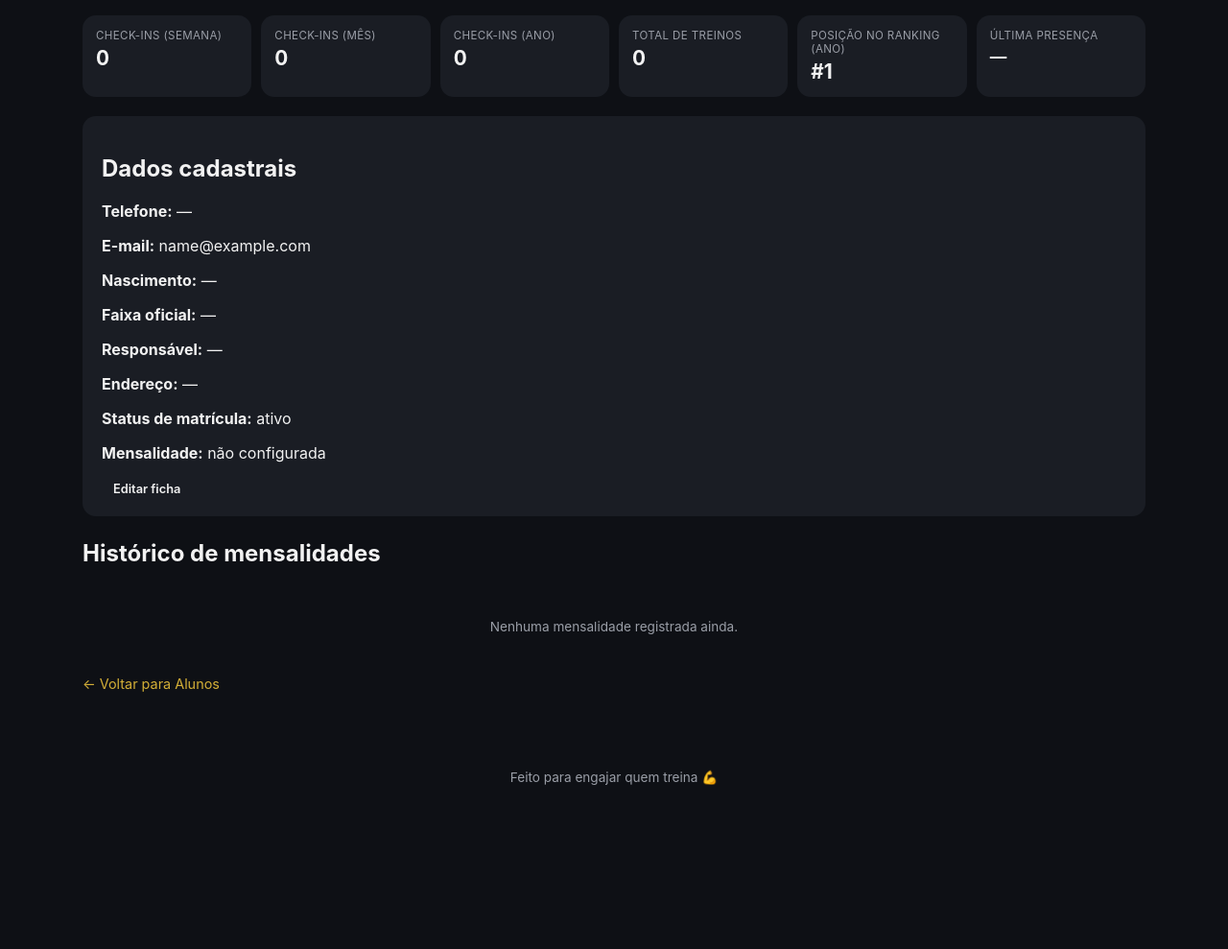
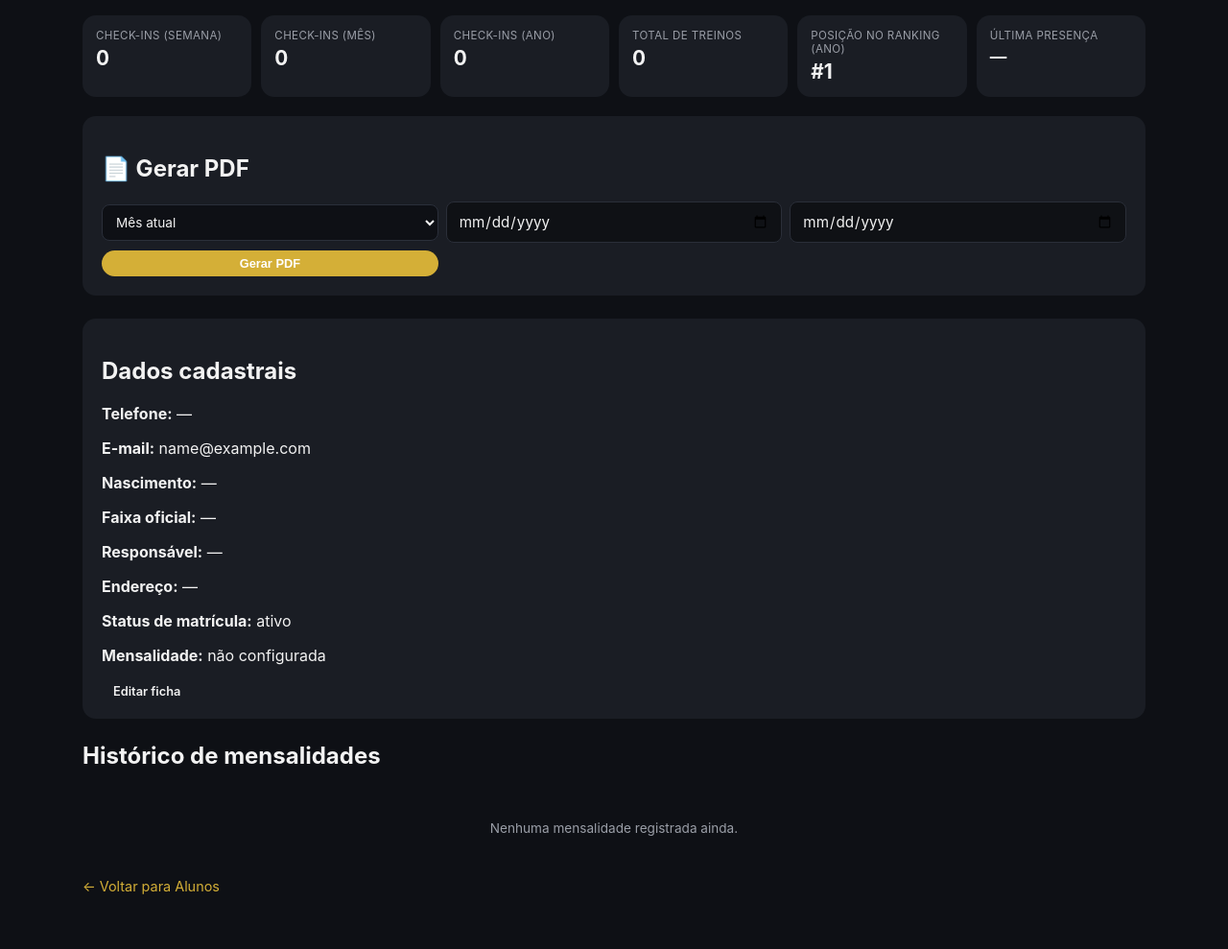
Before and after one commit to Othilbh/App-Elite, a Flask app: page /admin/alunos/1/financeiro in a window 1280 px wide. Shown: the part 185-1174 px from the top of the page at 96% size. Before the commit the page ends 1003 px from the top, so only its background shows below. Run offline with Flask 3, Linux system fonts and the light colour scheme; the visitor is signed in with stand-in values (Sample User, id 1); data comes from the database, SQL or seed files in the repository; data that the repository does not hold is empty; some libraries are stand-ins or nearby versions.

Commit message:
Adiciona exportacao de relatorios em PDF (individual e geral da academia)
- ReportLab para gerar PDFs profissionais em A4 (sem dependencia de bibliotecas de sistema)
- Relatorio individual: cabecalho com logo, resumo financeiro, historico de mensalidades com linhas coloridas por status (verde/amarelo/vermelho/cinza), totais do periodo
- Relatorio geral da academia: lista de todos os alunos com situacao, valores pago/pendente/atrasado e totais consolidados
- Selecao de periodo em ambos: mes atual, ultimos 3/6/12 meses, todo o historico, ou intervalo personalizado
- Botao 'Gerar PDF' no perfil financeiro do aluno; botao de relatorio geral na tela de Mensalidades
- Testado: geracao dos dois PDFs em varios periodos (mes atual, todo historico, personalizado), aluno sem mensalidade nenhuma, verificado visualmente via conversao pra imagem e extracao de texto

```diff
--- a/app.py
+++ b/app.py
@@ -10,6 +10,13 @@ from flask import (Flask, flash, g, redirect, render_template, request,
 from openpyxl import Workbook
 from openpyxl.styles import Alignment, Font, PatternFill
 from PIL import Image, UnidentifiedImageError
+from reportlab.lib import colors as rl_colors
+from reportlab.lib.enums import TA_CENTER, TA_RIGHT
+from reportlab.lib.pagesizes import A4
+from reportlab.lib.styles import ParagraphStyle, getSampleStyleSheet
+from reportlab.lib.units import mm
+from reportlab.platypus import (Image as RLImage, Paragraph, SimpleDocTemplate,
+                                 Spacer, Table, TableStyle)
 from werkzeug.security import check_password_hash, generate_password_hash
 from werkzeug.utils import secure_filename
 
@@ -658,6 +665,322 @@ def billing_indicator(student_id):
     return "yellow" if row["status"] == "pendente" else None
 
 
+SITUACAO_LABELS = {
+    "green": "Em dia",
+    "yellow": "Pendente",
+    "red": "Atrasado",
+    None: "Sem mensalidade cadastrada",
+}
+
+PERIODO_LABELS = {
+    "mes_atual": "Mês atual",
+    "3m": "Últimos 3 meses",
+    "6m": "Últimos 6 meses",
+    "12m": "Últimos 12 meses",
+    "todo": "Todo o histórico",
+}
+
+
+def period_months_set(periodo, inicio="", fim=""):
+    """Retorna (set_de_(mes,ano) ou None-pra-'sem filtro', label)."""
+    today = date.today()
+    if periodo == "mes_atual":
+        return {(today.month, today.year)}, PERIODO_LABELS["mes_atual"]
+    if periodo in ("3m", "6m", "12m"):
+        n = {"3m": 3, "6m": 6, "12m": 12}[periodo]
+        months = set()
+        m, y = today.month, today.year
+        for _ in range(n):
+            months.add((m, y))
+            m, y = add_months(m, y, -1)
+        return months, PERIODO_LABELS[periodo]
+    if periodo == "custom" and inicio and fim:
+        try:
+            ini_d = date.fromisoformat(inicio)
+            fim_d = date.fromisoformat(fim)
+        except ValueError:
+            return None, PERIODO_LABELS["todo"]
+        months = set()
+        m, y = ini_d.month, ini_d.year
+        guard = 0
+        while (y, m) <= (fim_d.year, fim_d.month) and guard < 600:
+            months.add((m, y))
+            m, y = add_months(m, y, 1)
+            guard += 1
+        return months, f"{inicio} a {fim}"
+    return None, PERIODO_LABELS["todo"]
+
+
+def filter_mensalidades_by_period(rows, periodo, inicio="", fim=""):
+    months, label = period_months_set(periodo, inicio, fim)
+    if months is None:
+        return list(rows), label
+    return [r for r in rows if (r["ref_month"], r["ref_year"]) in months], label
+
+
+# --- Geração de PDFs (ReportLab) ------------------------------------------
+LOGO_PATH = os.path.join(BASE_DIR, "static", "icons", "icon-192.png")
+
+PDF_DARK = rl_colors.HexColor("#14171f")
+PDF_GOLD = rl_colors.HexColor("#a97f1f")
+PDF_MUTED = rl_colors.HexColor("#6b7280")
+PDF_LINE = rl_colors.HexColor("#e2e2e2")
+PDF_GREEN_BG = rl_colors.HexColor("#e3f3e9")
+PDF_GREEN_TEXT = rl_colors.HexColor("#2f6b49")
+PDF_YELLOW_BG = rl_colors.HexColor("#fff6d9")
+PDF_YELLOW_TEXT = rl_colors.HexColor("#8a6d00")
+PDF_RED_BG = rl_colors.HexColor("#fce4e4")
+PDF_RED_TEXT = rl_colors.HexColor("#a23b3b")
+PDF_GRAY_BG = rl_colors.HexColor("#eeeeee")
+
+
+def _pdf_status_colors(status):
+    return {
+        "pago": (PDF_GREEN_BG, PDF_GREEN_TEXT),
+        "pendente": (PDF_YELLOW_BG, PDF_YELLOW_TEXT),
+        "atrasado": (PDF_RED_BG, PDF_RED_TEXT),
+        "isento": (PDF_GRAY_BG, PDF_MUTED),
+    }.get(status, (rl_colors.white, PDF_DARK))
+
+
+def _pdf_styles():
+    styles = getSampleStyleSheet()
+    styles.add(ParagraphStyle(name="AcademyTitle", fontName="Helvetica-Bold", fontSize=17, textColor=PDF_DARK))
+    styles.add(ParagraphStyle(name="ReportKicker", fontName="Helvetica-Bold", fontSize=9, textColor=PDF_GOLD, spaceAfter=2))
+    styles.add(ParagraphStyle(name="ReportMeta", fontName="Helvetica", fontSize=9, textColor=PDF_MUTED, alignment=TA_RIGHT))
+    styles.add(ParagraphStyle(name="SectionHeading", fontName="Helvetica-Bold", fontSize=12, textColor=PDF_DARK, spaceBefore=16, spaceAfter=8))
+    styles.add(ParagraphStyle(name="StudentLine", fontName="Helvetica", fontSize=10.5, textColor=PDF_DARK, leading=15))
+    return styles
+
+
+def _pdf_footer(canvas, doc):
+    canvas.saveState()
+    canvas.setStrokeColor(PDF_LINE)
+    canvas.line(20 * mm, 15 * mm, A4[0] - 20 * mm, 15 * mm)
+    canvas.setFont("Helvetica", 8)
+    canvas.setFillColor(PDF_MUTED)
+    canvas.drawString(20 * mm, 10 * mm, "Elite Hapkido — gerado automaticamente pelo app de check-in e mensalidades")
+    canvas.drawRightString(A4[0] - 20 * mm, 10 * mm, f"Página {doc.page}")
+    canvas.restoreState()
+
+
+def _pdf_header_table(styles, subtitle, meta_lines):
+    logo_cell = RLImage(LOGO_PATH, width=15 * mm, height=15 * mm) if os.path.exists(LOGO_PATH) else ""
+    title_cell = [
+        Paragraph("ELITE HAPKIDO", styles["AcademyTitle"]),
+        Paragraph(subtitle, styles["ReportKicker"]),
+    ]
+    meta_cell = [Paragraph(line, styles["ReportMeta"]) for line in meta_lines]
+    header = Table(
+        [[logo_cell, title_cell, meta_cell]],
+        colWidths=[20 * mm, 95 * mm, 55 * mm],
+    )
+    header.setStyle(TableStyle([
+        ("VALIGN", (0, 0), (-1, -1), "TOP"),
+        ("ALIGN", (2, 0), (2, 0), "RIGHT"),
+        ("BOTTOMPADDING", (0, 0), (-1, -1), 10),
+    ]))
+    return header
+
+
+def build_student_pdf(student, historico, periodo_label):
+    buffer = BytesIO()
+    styles = _pdf_styles()
+    doc = SimpleDocTemplate(
+        buffer, pagesize=A4,
+        topMargin=18 * mm, bottomMargin=20 * mm, leftMargin=20 * mm, rightMargin=20 * mm,
+    )
+    elements = []
+
+    hoje = date.today().strftime("%d/%m/%Y")
+    situacao = SITUACAO_LABELS.get(billing_indicator(student["id"]))
+    elements.append(_pdf_header_table(
+        styles, "Relatório Financeiro Individual",
+        [f"Emitido em {hoje}", f"Período: {periodo_label}"],
+    ))
+
+    nome = display_name(student)
+    elements.append(Paragraph(
+        f"<b>Aluno:</b> {student['name']}" + (f" ({student['nickname']})" if student['nickname'] else ""),
+        styles["StudentLine"],
+    ))
+    elements.append(Paragraph(f"<b>Modalidade:</b> {student['modality'] or '—'}", styles["StudentLine"]))
+    elements.append(Paragraph(f"<b>Faixa oficial:</b> {student['real_belt'] or '—'}", styles["StudentLine"]))
+
+    pago = sum(m["valor"] for m in historico if m["status"] == "pago")
+    aberto = sum(m["valor"] for m in historico if m["status"] in ("pendente", "atrasado"))
+    qtd_atraso = sum(1 for m in historico if m["status"] == "atrasado")
+
+    elements.append(Paragraph("Resumo financeiro", styles["SectionHeading"]))
+    resumo_data = [
+        ["Valor da mensalidade", format_money(student["monthly_fee"]) if student["monthly_fee"] else "—"],
+        ["Dia de vencimento", str(student["due_day"]) if student["due_day"] else "—"],
+        ["Situação atual", situacao],
+        [f"Total pago no período ({periodo_label})", format_money(pago)],
+        ["Total em aberto (pendente + atrasado)", format_money(aberto)],
+        ["Mensalidades em atraso", str(qtd_atraso)],
+    ]
+    resumo = Table(resumo_data, colWidths=[95 * mm, 75 * mm])
+    resumo.setStyle(TableStyle([
+        ("FONTNAME", (0, 0), (-1, -1), "Helvetica"),
+        ("FONTSIZE", (0, 0), (-1, -1), 9.5),
+        ("TEXTCOLOR", (0, 0), (0, -1), PDF_MUTED),
+        ("FONTNAME", (1, 0), (1, -1), "Helvetica-Bold"),
+        ("LINEBELOW", (0, 0), (-1, -1), 0.5, PDF_LINE),
+        ("TOPPADDING", (0, 0), (-1, -1), 5),
+        ("BOTTOMPADDING", (0, 0), (-1, -1), 5),
+    ]))
+    elements.append(resumo)
+
+    elements.append(Paragraph("Histórico de mensalidades", styles["SectionHeading"]))
+    header_row = ["Mês/Ano", "Vencimento", "Valor", "Status", "Pagamento", "Forma"]
+    table_data = [header_row]
+    row_colors = [None]
+    for m in historico:
+        table_data.append([
+            month_name_pt(m["ref_month"], m["ref_year"]),
+            m["due_date"],
+            format_money(m["valor"]),
+            MENSALIDADE_STATUS_LABELS.get(m["status"], m["status"]),
+            m["payment_date"] or "—",
+            PAYMENT_METHOD_LABELS.get(m["payment_method"], "—"),
+        ])
+        row_colors.append(_pdf_status_colors(m["status"]))
+
+    if len(table_data) == 1:
+        table_data.append(["Nenhuma mensalidade no período selecionado.", "", "", "", "", ""])
+        row_colors.append((rl_colors.white, PDF_MUTED))
+
+    hist_table = Table(table_data, colWidths=[26 * mm, 26 * mm, 24 * mm, 26 * mm, 26 * mm, 26 * mm], repeatRows=1)
+    style_cmds = [
+        ("BACKGROUND", (0, 0), (-1, 0), PDF_DARK),
+        ("TEXTCOLOR", (0, 0), (-1, 0), rl_colors.white),
+        ("FONTNAME", (0, 0), (-1, 0), "Helvetica-Bold"),
+        ("FONTSIZE", (0, 0), (-1, -1), 8.5),
+        ("ALIGN", (2, 0), (2, -1), "RIGHT"),
+        ("TOPPADDING", (0, 0), (-1, -1), 5),
+        ("BOTTOMPADDING", (0, 0), (-1, -1), 5),
+        ("GRID", (0, 0), (-1, -1), 0.4, PDF_LINE),
+    ]
+    for i, rc in enumerate(row_colors):
+        if i == 0 or rc is None:
+            continue
+        bg, txt = rc
+        style_cmds.append(("BACKGROUND", (0, i), (-1, i), bg))
+        style_cmds.append(("TEXTCOLOR", (3, i), (3, i), txt))
+    hist_table.setStyle(TableStyle(style_cmds))
+    elements.append(hist_table)
+
+    elements.append(Spacer(1, 14))
+    elements.append(Paragraph("Totais do período", styles["SectionHeading"]))
+    pendente_only = sum(m["valor"] for m in historico if m["status"] == "pendente")
+    atrasado_only = sum(m["valor"] for m in historico if m["status"] == "atrasado")
+    totais = Table(
+        [["Total pago", "Total pendente", "Total em atraso"],
+         [format_money(pago), format_money(pendente_only), format_money(atrasado_only)]],
+        colWidths=[56.6 * mm, 56.6 * mm, 56.6 * mm],
+    )
+    totais.setStyle(TableStyle([
+        ("FONTNAME", (0, 0), (-1, 0), "Helvetica"),
+        ("FONTSIZE", (0, 0), (-1, 0), 9),
+        ("TEXTCOLOR", (0, 0), (-1, 0), PDF_MUTED),
+        ("FONTNAME", (0, 1), (-1, 1), "Helvetica-Bold"),
+        ("FONTSIZE", (0, 1), (-1, 1), 13),
+        ("TEXTCOLOR", (0, 1), (0, 1), PDF_GREEN_TEXT),
+        ("TEXTCOLOR", (1, 1), (1, 1), PDF_YELLOW_TEXT),
+        ("TEXTCOLOR", (2, 1), (2, 1), PDF_RED_TEXT),
+        ("ALIGN", (0, 0), (-1, -1), "CENTER"),
+        ("BOX", (0, 0), (-1, -1), 0.6, PDF_LINE),
+        ("INNERGRID", (0, 0), (-1, -1), 0.4, PDF_LINE),
+        ("TOPPADDING", (0, 0), (-1, -1), 8),
+        ("BOTTOMPADDING", (0, 0), (-1, -1), 8),
+    ]))
+    elements.append(totais)
+
+    doc.build(elements, onFirstPage=_pdf_footer, onLaterPages=_pdf_footer)
+    buffer.seek(0)
+    return buffer
+
+
+def build_general_report_pdf(rows, periodo_label, total_pago, total_pendente, total_atrasado):
+    buffer = BytesIO()
+    styles = _pdf_styles()
+    doc = SimpleDocTemplate(
+        buffer, pagesize=A4,
+        topMargin=18 * mm, bottomMargin=20 * mm, leftMargin=20 * mm, rightMargin=20 * mm,
+    )
+    elements = []
+    hoje = date.today().strftime("%d/%m/%Y")
+    elements.append(_pdf_header_table(
+        styles, "Relatório Geral da Academia",
+        [f"Emitido em {hoje}", f"Período: {periodo_label}", f"{len(rows)} aluno(s)"],
+    ))
+
+    header_row = ["Aluno", "Situação", "Pago", "Pendente", "Atrasado"]
+    table_data = [header_row]
+    row_colors = [None]
+    for r in rows:
+        table_data.append([
+            r["name"],
+            SITUACAO_LABELS.get(r["situacao"]),
+            format_money(r["pago"]),
+            format_money(r["pendente"]),
+            format_money(r["atrasado"]),
+        ])
+        situ_color = {"green": PDF_GREEN_BG, "yellow": PDF_YELLOW_BG, "red": PDF_RED_BG}.get(r["situacao"], rl_colors.white)
+        row_colors.append(situ_color)
+
+    if len(table_data) == 1:
+        table_data.append(["Nenhum aluno cadastrado.", "", "", "", ""])
+        row_colors.append(rl_colors.white)
+
+    table = Table(table_data, colWidths=[55 * mm, 32 * mm, 30 * mm, 30 * mm, 30 * mm], repeatRows=1)
+    style_cmds = [
+        ("BACKGROUND", (0, 0), (-1, 0), PDF_DARK),
+        ("TEXTCOLOR", (0, 0), (-1, 0), rl_colors.white),
+        ("FONTNAME", (0, 0), (-1, 0), "Helvetica-Bold"),
+        ("FONTSIZE", (0, 0), (-1, -1), 8.5),
+        ("ALIGN", (2, 0), (-1, -1), "RIGHT"),
+        ("TOPPADDING", (0, 0), (-1, -1), 5),
+        ("BOTTOMPADDING", (0, 0), (-1, -1), 5),
+        ("GRID", (0, 0), (-1, -1), 0.4, PDF_LINE),
+    ]
+    for i, bg in enumerate(row_colors):
+        if i == 0 or bg is None:
+            continue
+        style_cmds.append(("BACKGROUND", (1, i), (1, i), bg))
+    table.setStyle(TableStyle(style_cmds))
+    elements.append(table)
+
+    elements.append(Spacer(1, 14))
+    elements.append(Paragraph("Totais consolidados", styles["SectionHeading"]))
+    totais = Table(
+        [["Total pago", "Total pendente", "Total em atraso"],
+         [format_money(total_pago), format_money(total_pendente), format_money(total_atrasado)]],
+        colWidths=[56.6 * mm, 56.6 * mm, 56.6 * mm],
+    )
+    totais.setStyle(TableStyle([
+        ("FONTNAME", (0, 0), (-1, 0), "Helvetica"),
+        ("FONTSIZE", (0, 0), (-1, 0), 9),
+        ("TEXTCOLOR", (0, 0), (-1, 0), PDF_MUTED),
+        ("FONTNAME", (0, 1), (-1, 1), "Helvetica-Bold"),
+        ("FONTSIZE", (0, 1), (-1, 1), 13),
+        ("TEXTCOLOR", (0, 1), (0, 1), PDF_GREEN_TEXT),
+        ("TEXTCOLOR", (1, 1), (1, 1), PDF_YELLOW_TEXT),
+        ("TEXTCOLOR", (2, 1), (2, 1), PDF_RED_TEXT),
+        ("ALIGN", (0, 0), (-1, -1), "CENTER"),
+        ("BOX", (0, 0), (-1, -1), 0.6, PDF_LINE),
+        ("INNERGRID", (0, 0), (-1, -1), 0.4, PDF_LINE),
+        ("TOPPADDING", (0, 0), (-1, -1), 8),
+        ("BOTTOMPADDING", (0, 0), (-1, -1), 8),
+    ]))
+    elements.append(totais)
+
+    doc.build(elements, onFirstPage=_pdf_footer, onLaterPages=_pdf_footer)
+    buffer.seek(0)
+    return buffer
+
+
 def get_active_students():
     db = get_db()
     return db.execute(
@@ -1533,7 +1856,76 @@ def admin_perfil_financeiro(student_id):
         situacao=situacao,
         days_overdue=days_overdue,
         month_name_pt=month_name_pt,
-    )
+        PERIODO_LABELS=PERIODO_LABELS,
+    )
+
+
+@app.route("/admin/alunos/<int:student_id>/pdf")
+def admin_aluno_pdf(student_id):
+    if not require_admin():
+        return redirect(url_for("admin_login"))
+
+    refresh_overdue_mensalidades()
+    student = get_student(student_id)
+    if not student:
+        flash("Aluno não encontrado.", "error")
+        return redirect(url_for("admin_alunos"))
+
+    periodo = request.args.get("periodo", "mes_atual")
+    inicio = request.args.get("inicio", "")
+    fim = request.args.get("fim", "")
+
+    db = get_db()
+    historico_all = db.execute(
+        "SELECT * FROM mensalidades WHERE student_id = ? ORDER BY ref_year, ref_month",
+        (student_id,),
+    ).fetchall()
+    historico, periodo_label = filter_mensalidades_by_period(historico_all, periodo, inicio, fim)
+
+    buffer = build_student_pdf(student, historico, periodo_label)
+    filename = f"relatorio-{secure_filename(student['name'])}-{today_str()}.pdf"
+    return send_file(buffer, mimetype="application/pdf", as_attachment=True, download_name=filename)
+
+
+@app.route("/admin/mensalidades/relatorio-geral")
+def admin_relatorio_geral_pdf():
+    if not require_admin():
+        return redirect(url_for("admin_login"))
+
+    refresh_overdue_mensalidades()
+    periodo = request.args.get("periodo", "mes_atual")
+    inicio = request.args.get("inicio", "")
+    fim = request.args.get("fim", "")
+
+    db = get_db()
+    students = db.execute("SELECT * FROM students ORDER BY LOWER(name)").fetchall()
+    all_mensalidades = db.execute("SELECT * FROM mensalidades").fetchall()
+
+    by_student = defaultdict(list)
+    for m in all_mensalidades:
+        by_student[m["student_id"]].append(m)
+
+    rows = []
+    total_pago = total_pendente = total_atrasado = 0.0
+    label = PERIODO_LABELS.get(periodo, PERIODO_LABELS["todo"])
+    for s in students:
+        historico = by_student.get(s["id"], [])
+        filtrado, label = filter_mensalidades_by_period(historico, periodo, inicio, fim)
+        pago = sum(m["valor"] for m in filtrado if m["status"] == "pago")
+        pendente = sum(m["valor"] for m in filtrado if m["status"] == "pendente")
+        atrasado = sum(m["valor"] for m in filtrado if m["status"] == "atrasado")
+        rows.append({
+            "name": display_name(s),
+            "situacao": billing_indicator(s["id"]),
+            "pago": pago, "pendente": pendente, "atrasado": atrasado,
+        })
+        total_pago += pago
+        total_pendente += pendente
+        total_atrasado += atrasado
+
+    buffer = build_general_report_pdf(rows, label, total_pago, total_pendente, total_atrasado)
+    filename = f"relatorio-geral-elite-hapkido-{today_str()}.pdf"
+    return send_file(buffer, mimetype="application/pdf", as_attachment=True, download_name=filename)
 
 
 # Cria/atualiza as tabelas do banco assim que o módulo é carregado — precisa
--- a/requirements.txt
+++ b/requirements.txt
@@ -3,3 +3,4 @@ gunicorn==21.2.0
 psycopg2-binary==2.9.9
 Pillow==10.4.0
 openpyxl==3.1.5
+reportlab==4.2.5
--- a/templates/admin_perfil_financeiro.html
+++ b/templates/admin_perfil_financeiro.html
@@ -49,6 +49,23 @@
 </section>
 
 <section class="form-card">
+  <h2>📄 Gerar PDF</h2>
+  <form method="get" action="{{ url_for('admin_aluno_pdf', student_id=student.id) }}" class="fin-filters" target="_blank">
+    <select name="periodo">
+      <option value="mes_atual">Mês atual</option>
+      <option value="3m">Últimos 3 meses</option>
+      <option value="6m">Últimos 6 meses</option>
+      <option value="12m">Últimos 12 meses</option>
+      <option value="todo">Todo o histórico</option>
+      <option value="custom">Intervalo personalizado</option>
+    </select>
+    <input type="date" name="inicio" placeholder="Início (se personalizado)">
+    <input type="date" name="fim" placeholder="Fim (se personalizado)">
+    <button type="submit" class="btn btn-primary btn-small">Gerar PDF</button>
+  </form>
+</section>
+
+<section class="form-card">
   <h2>Dados cadastrais</h2>
   <p><strong>Telefone:</strong> {{ student.phone or '—' }}</p>
   <p><strong>E-mail:</strong> {{ student.email or '—' }}</p>
```
Also changed, not shown: templates/admin_mensalidades.html (+18 -1 lines), README.md.
